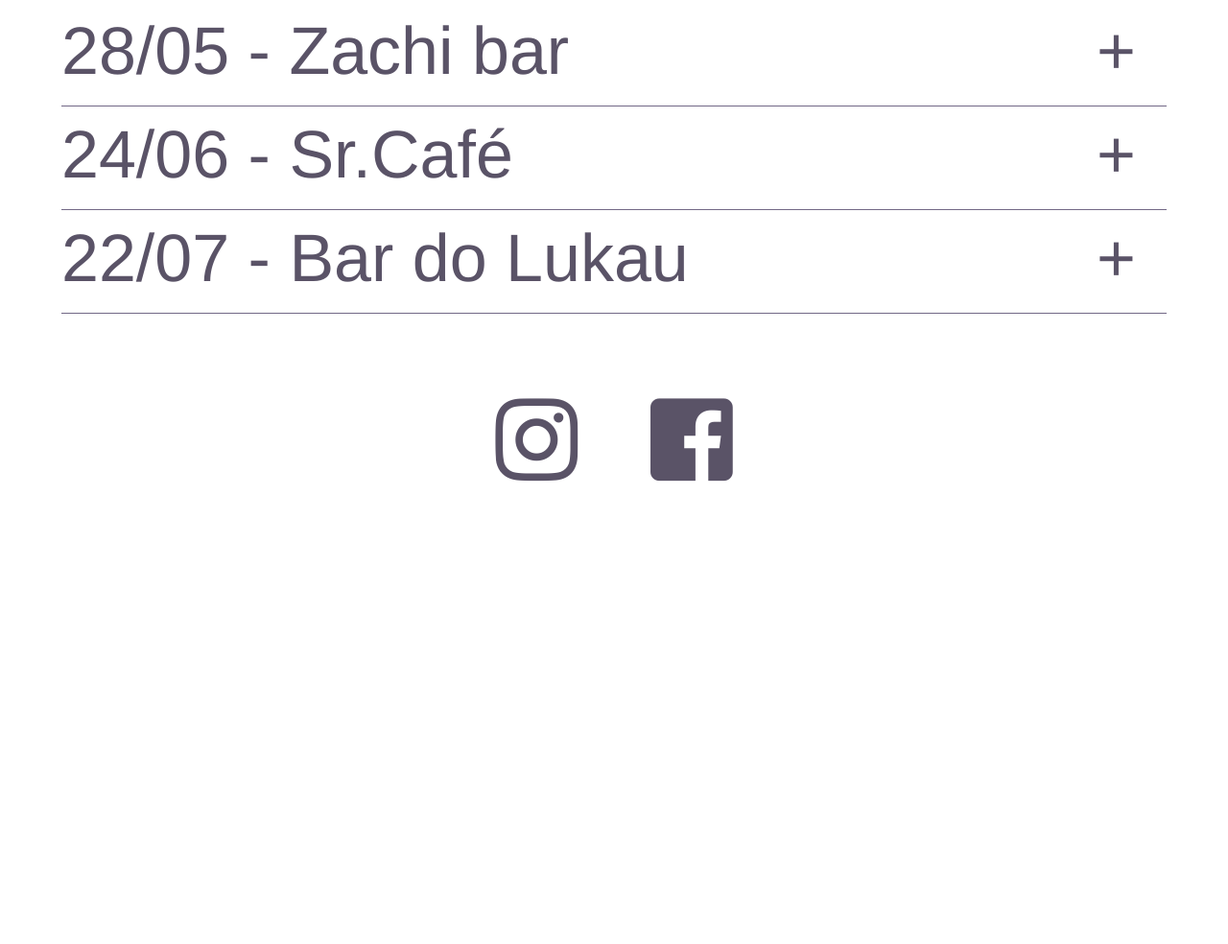
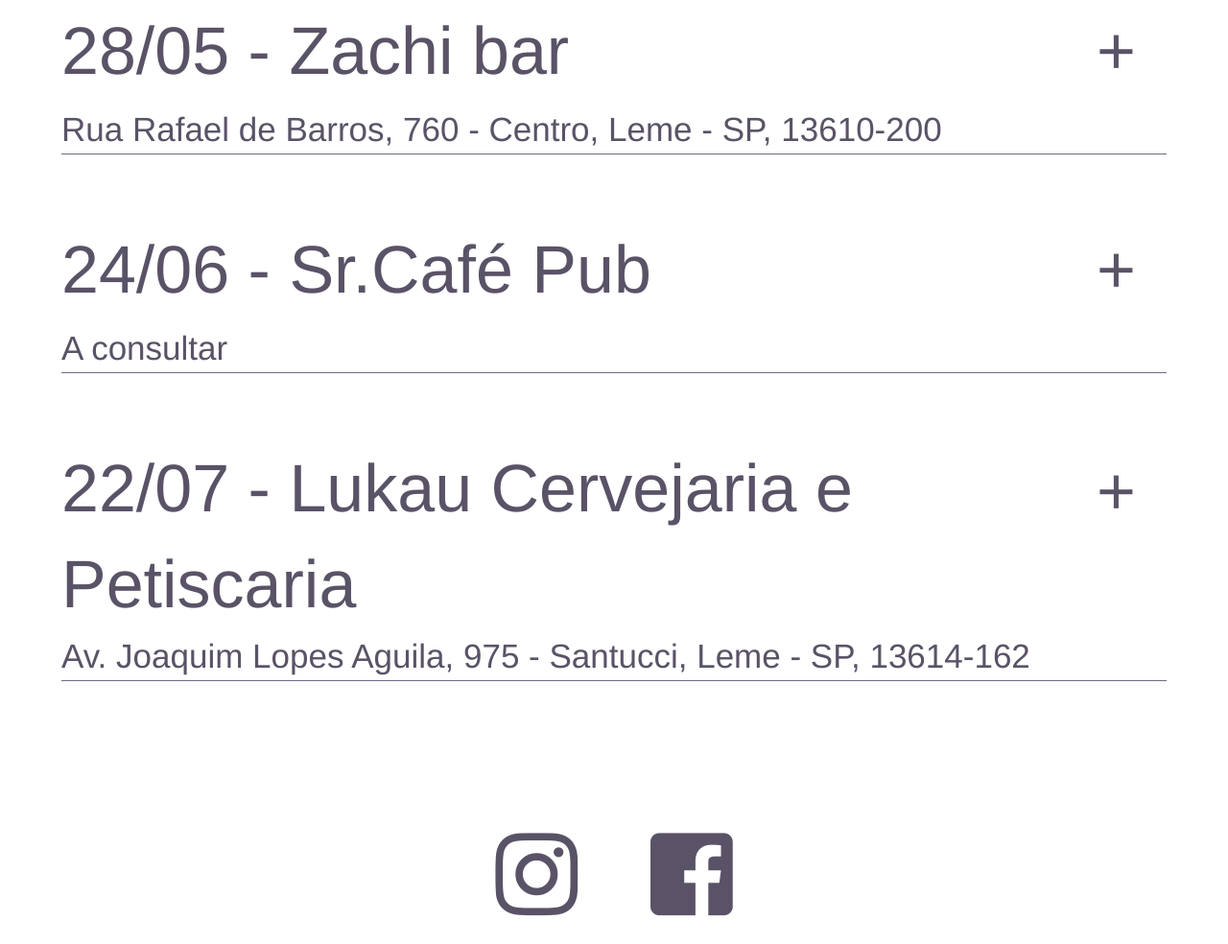
Before and after one commit to RenanOliveira88/JohnStout, a plain HTML site: page index.html in a window 1280 px wide. Shown: the part 481-1465 px from the top of the page at 96% size. Before the commit the page ends 1012 px from the top, so only its background shows below. Drawn offline with Linux system fonts and the light colour scheme.

Commit message:
Ajuste na agenda

```diff
--- a/css/estilo.css
+++ b/css/estilo.css
@@ -47,13 +47,24 @@
 
 }
 
+.agendaDados{
+    border-bottom: 0.02em solid rgba(75, 62, 101, 0.78);
+    margin-bottom: 1em;
+}
 .agendaData{
     display: flex;
 
-    border-bottom: 0.02em solid rgba(75, 62, 101, 0.78);
 }
+
 .agendaDescricao{
     flex-grow: 2;
+}
+.agendaDescricao2{
+    background: red;
+    font-size: 0.8em;
+}
+.agendaLocal{
+    font-size:0.5em;
 }
 
 .btnMain{
@@ -63,6 +74,8 @@
     align-items: center;
     align-content: center;
     width: 1.5em;
+    min-width: 1.5em;
+    max-height: 1.5em;
     border-radius: 1em;
     transition: ease 0.5s;
 }
@@ -80,4 +93,12 @@
 
 i{
     margin: 0 0.25em 0 0.25em;
+    transition: ease 0.5s;
 }
+i:hover{
+    color: rgba(126, 87, 199, 0.78);
+}
+a{
+    text-decoration: none;
+    color: inherit;
+}
--- a/index.html
+++ b/index.html
@@ -28,14 +28,24 @@
 
         <div class="titulo">Agenda</div>
         <section class="agenda">
-            <div class="agendaData"><span class="agendaDescricao">28/05 - Zachi bar</span><span class="btnMain">+</span></div>
-            <figure class="agendaImagem"></figure>
+            <div class="agendaDados">
+                <div class="agendaData"><span class="agendaDescricao">28/05 - Zachi bar</span><span class="btnMain">+</span></div>
+                <div class="agendaLocal">Rua Rafael de Barros, 760 - Centro, Leme - SP,  13610-200</div>
+                <figure class="agendaImagem"></figure>
+            </div>
 
-            <div class="agendaData"><span class="agendaDescricao">24/06 - Sr.Café</span><span class="btnMain">+</span></div>
-            <figure class="agendaImagem"></figure>
+            <div class="agendaDados">
+                <div class="agendaData"><span class="agendaDescricao">24/06 - Sr.Café Pub</span><span class="btnMain">+</span></div>
+                <div class="agendaLocal">A consultar</div>
+                <figure class="agendaImagem"></figure>
+            </div>
 
-            <div class="agendaData"><span class="agendaDescricao">22/07 - Bar do Lukau</span><span class="btnMain">+</span></div>
-            <figure class="agendaImagem"></figure>
+            <div class="agendaDados">
+                <div class="agendaData"><span class="agendaDescricao">22/07 - Lukau Cervejaria e Petiscaria
+                </span><span class="btnMain">+</span></div>
+                <div class="agendaLocal">Av. Joaquim Lopes Aguila, 975 - Santucci, Leme - SP, 13614-162</div>
+                <figure class="agendaImagem"></figure>
+            </div>
         </section>
 
 
@@ -47,8 +57,8 @@
         </section>
 
         <footer class="footer">
-            <span class="hidden btnSocial">Instagram</span><i class="fab fa-instagram"></i>
-            <span class="hidden btnSocial">Facebook</span><i class="fab fa-facebook-square"></i>
+            <span class="hidden btnSocial">Instagram</span><a href="https://www.instagram.com/bandajohnstout/"><i class="fab fa-instagram"></i></a>
+            <span class="hidden btnSocial">Facebook</span><a href="https://www.facebook.com/Bandajohnstout"><i class="fab fa-facebook-square"></i></a>
         </footer>
 	</body>
 </html>
```
